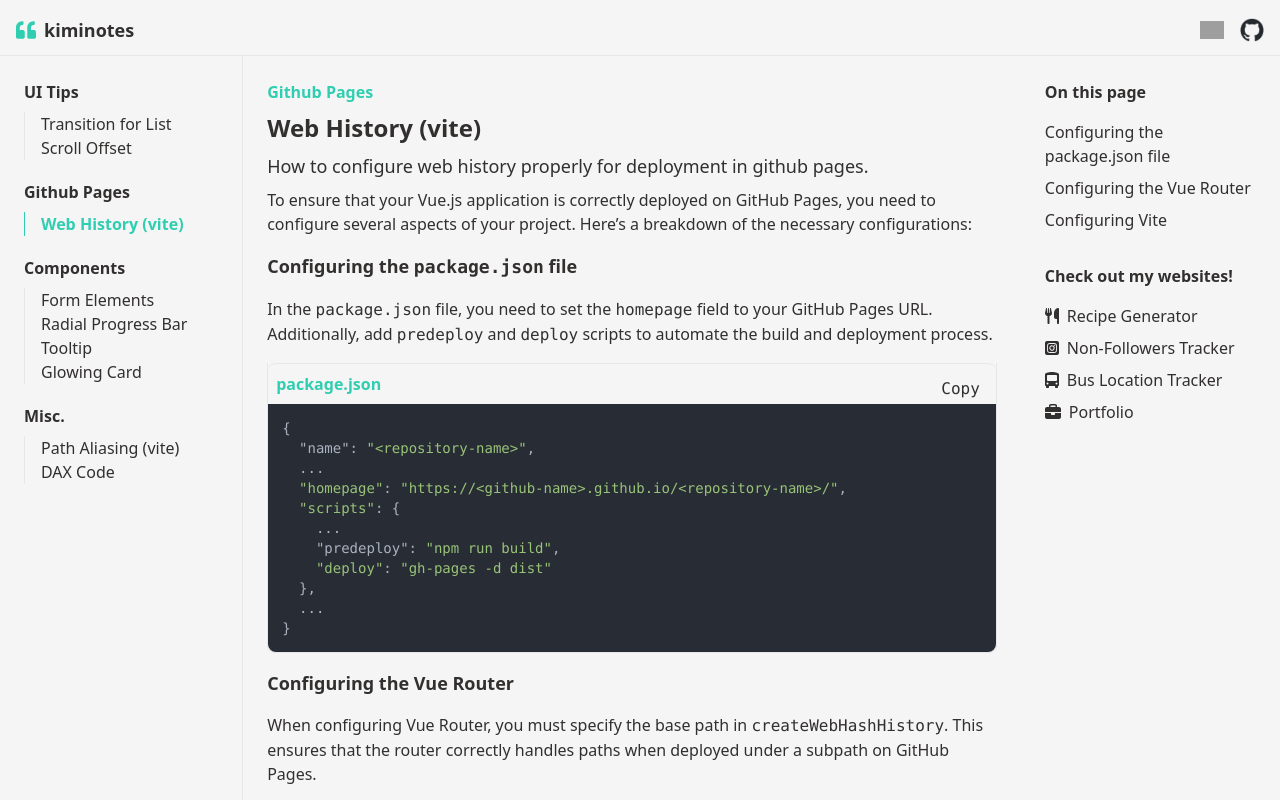
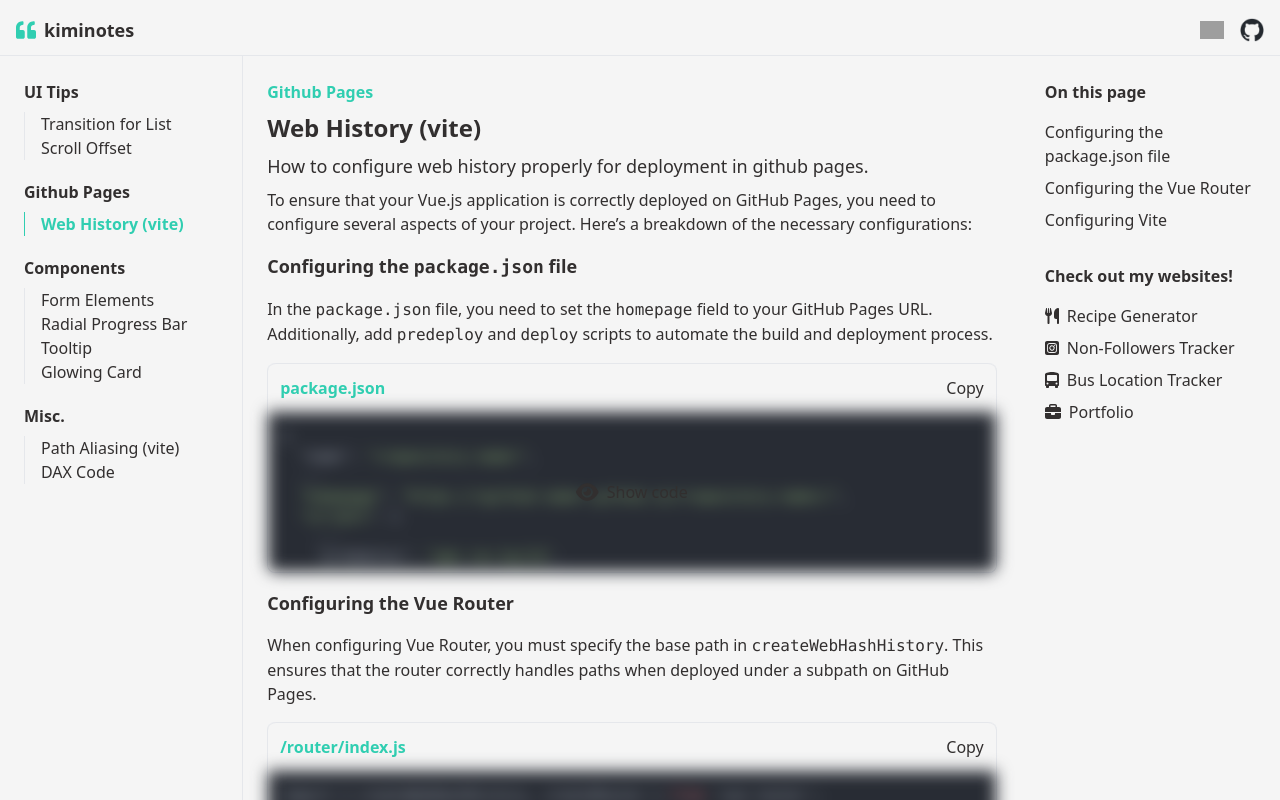
Before and after one commit to rulkimi/kiminotes, a Vue app: page /#/web-history in a window 1280 px wide. Built offline with nearby package versions, Linux system fonts and the light colour scheme; grey boxes are pictures that could not be loaded.

Commit message:
add show code and hide code

```diff
--- a/src/components/templates/PreviewBlock.vue
+++ b/src/components/templates/PreviewBlock.vue
@@ -10,6 +10,7 @@
 });
 
 const activeTab = ref('');
+const showCode = ref(false)
 
 const determineActiveTab = () => {
   if (props.templateCode) return 'template';
@@ -25,8 +26,64 @@
 
 const slots = useSlots();
 const hasDisplay = computed(() => !!slots.default);
+
+const codePreview = computed(() => {
+  const previewLength = 200;
+  let codeSnippet = '';
+
+  switch (activeTab.value) {
+    case 'template':
+      codeSnippet = props.templateCode || '';
+      break;
+    case 'script':
+      codeSnippet = props.scriptCode || '';
+      break;
+    case 'style':
+      codeSnippet = props.styleCode || '';
+      break;
+    case 'json':
+      codeSnippet = props.jsonCode || '';
+      break;
+    default:
+      codeSnippet = 'No code available';
+  }
+
+  return codeSnippet.length > previewLength
+    ? codeSnippet.substring(0, previewLength) + '...'
+    : codeSnippet;
+});
+
+const copyCode = () => {
+  let codeToCopy = '';
+
+  switch (activeTab.value) {
+    case 'template':
+      codeToCopy = props.templateCode || '';
+      break;
+    case 'script':
+      codeToCopy = props.scriptCode || '';
+      break;
+    case 'style':
+      codeToCopy = props.styleCode || '';
+      break;
+    case 'json':
+      codeToCopy = props.jsonCode || '';
+      break;
+    default:
+      codeToCopy = '';
+  }
+
+  if (codeToCopy) {
+    navigator.clipboard.writeText(codeToCopy).then(() => {
+      // alert('Code copied to clipboard');
+    }).catch((err) => {
+      console.error('Failed to copy: ', err);
+    });
+  } else {
+    // alert('No code available to copy');
+  }
+};
 </script>
-
 
 <template>
   <div>
@@ -34,18 +91,22 @@
       <slot></slot>
     </div>
 
-    <div class="flex flex-col border-x border-b rounded-b-lg dark:border-slate-700">
+    <div
+      class="flex flex-col border-x border-b rounded-b-lg dark:border-slate-700"
+      :class="{ 'rounded-t-lg' : !hasDisplay }"
+    >
       <!-- Tabs -->
+      <div class="flex w-full justify-between rounded-lg border-t dark:border-slate-700 p-3">
         <div
           v-if="fileName"
-        class="flex space-x-4 p-2 border-t dark:border-slate-700"
+          class="flex"
           :class="{ 'rounded-t-lg' : !hasDisplay }"
         >
           <div class="text-primary font-semibold">{{ fileName }}</div>
         </div>
         <div
           v-else
-        class="flex space-x-4 p-2 border-t dark:border-slate-700"
+          class="flex gap-2"
           :class="{ 'rounded-t-lg' : !hasDisplay }"
         >
           <button
@@ -59,7 +120,6 @@
             v-if="scriptCode"
             :class="{ 'text-primary font-semibold': activeTab === 'script' }"
             @click="activeTab = 'script'"
-
           >
             Script
           </button>
@@ -78,9 +138,14 @@
             JSON
           </button>
         </div>
+        <div class="flex gap-2">
+          <button v-if="showCode" @click="showCode = false">Hide Code</button>
+          <button @click="copyCode">Copy</button>
+        </div>
+      </div>
 
       <!-- Code Display -->
-      <template v-if="true">
+      <template v-if="showCode">
         <div v-if="activeTab === 'template'">
           <pre v-highlight>
             <code class="xml">{{ templateCode }}</code>
@@ -98,14 +163,25 @@
         </div>
         <div v-if="activeTab === 'json'">
           <pre v-highlight>
-            <code class="css">{{ jsonCode }}</code>
+            <code class="json">{{ jsonCode }}</code>
           </pre>
         </div>
       </template>
 
       <template v-else>
-        <div class="bg-background h-20 rounded-b-lg">
-
+        <div class="bg-background h-40 rounded-b-lg relative">
+          <pre class="blur select-none pointer-events-none" v-highlight>
+            <code class="!overflow-hidden h-40">{{ codePreview }}</code>
+          </pre>
+          <div class="absolute inset-0 flex justify-center items-center">
+            <div
+              class="hover:scale-105 cursor-pointer transition-transform duration-300"
+              @click="showCode = true"
+            >
+              <font-awesome-icon :icon="['fas', 'eye']" size="lg" />
+              <span class="ml-2">Show code</span>
+            </div>
+          </div>
         </div>
       </template>
 
--- a/src/directives/index.js
+++ b/src/directives/index.js
@@ -3,23 +3,6 @@
     const blocks = el.querySelectorAll('pre code');
     blocks.forEach(block => {
       hljs.highlightElement(block);
-      // Create the copy button
-      const copyButton = document.createElement('button');
-      copyButton.innerHTML = '<div>Copy</div>'; // FontAwesome copy icon
-      copyButton.className = 'text-text';
-      copyButton.style.position = 'absolute';
-      copyButton.style.top = '-1.7rem';
-      copyButton.style.right = '1rem';
-      copyButton.addEventListener('click', () => {
-        navigator.clipboard.writeText(block.innerText).then(() => {
-          // Optionally show a success message or visual feedback
-          copyButton.innerHTML = '<div>Copied!</div>';
-          setTimeout(() => copyButton.innerHTML = '<div>Copy</div>', 2000);
-        });
-      });
-
-      // Add the button to the code block
-      block.parentElement.insertBefore(copyButton, block);
     });
   },
   updated(el) {
```
Lines whose indentation alone changed are shown as unchanged.
